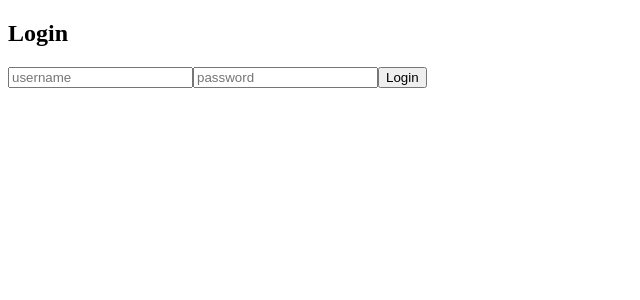
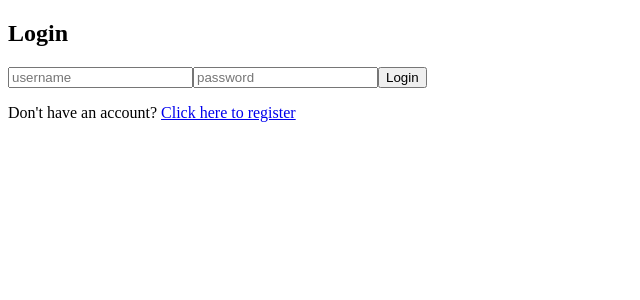
Before and after one commit to visihvo/Secure-auth-app, a React (Vite) app in the folder frontend/: page /login in a window 1280 px wide. Shown: the top 300 px of the page, without its empty margins (0-640 px from the left). Built offline with nearby package versions, Linux system fonts and the light colour scheme; no server answers.

Commit message:
Added and edited the login page <-> register page links

```diff
--- a/frontend/src/pages/LoginPage.jsx
+++ b/frontend/src/pages/LoginPage.jsx
@@ -1,6 +1,6 @@
 import { useState } from "react";
 import { useDispatch } from "react-redux";
-import { useNavigate } from "react-router-dom";
+import { useNavigate, Link } from "react-router-dom";
 
 import { loginUser, getCsrfToken } from "../services/authService";
 import { setAccessToken } from "../services/api";
@@ -65,6 +65,11 @@ export default function LoginPage() {
                 <button type="submit">Login</button>
 
                 {error && <p>{error}</p>}
+
+                <p>
+                    Don't have an account?{" "}
+                    <Link to="/register">Click here to register</Link>
+                </p>
             </form>
         </div>
     );
--- a/frontend/src/pages/RegisterPage.jsx
+++ b/frontend/src/pages/RegisterPage.jsx
@@ -33,7 +33,10 @@ function RegisterPage() {
         const usernameExists = credentialRes.data.usernameExists;
         const emailExists = credentialRes.data.emailExists;
 
-        if (usernameExists || emailExists || passwordErrors.length > 0 || matchingPasswords) {
+        if (usernameExists ||
+            emailExists ||
+            passwordErrors.length > 0 ||
+            matchingPasswords) {
             if (usernameExists && emailExists) {
                 setNameState(usernameExists);
                 setEmailState(emailExists);
@@ -51,6 +54,7 @@ function RegisterPage() {
             if (!matchingPasswords) {
                 console.log("passwords dont match")
             }
+
             return;
         }
 
@@ -125,8 +129,8 @@ function RegisterPage() {
             <button type="submit" style={{width: "fit-content", marginTop: "2px"}}>Register</button>
 
             <p style={{marginTop: "2px"}}>
-                Already have an account?
-                <Link to="/login">Login</Link>
+                Already have an account?{" "}
+                <Link to="/login">Click here to enter login page</Link>
             </p>
         </form>
     );
```
